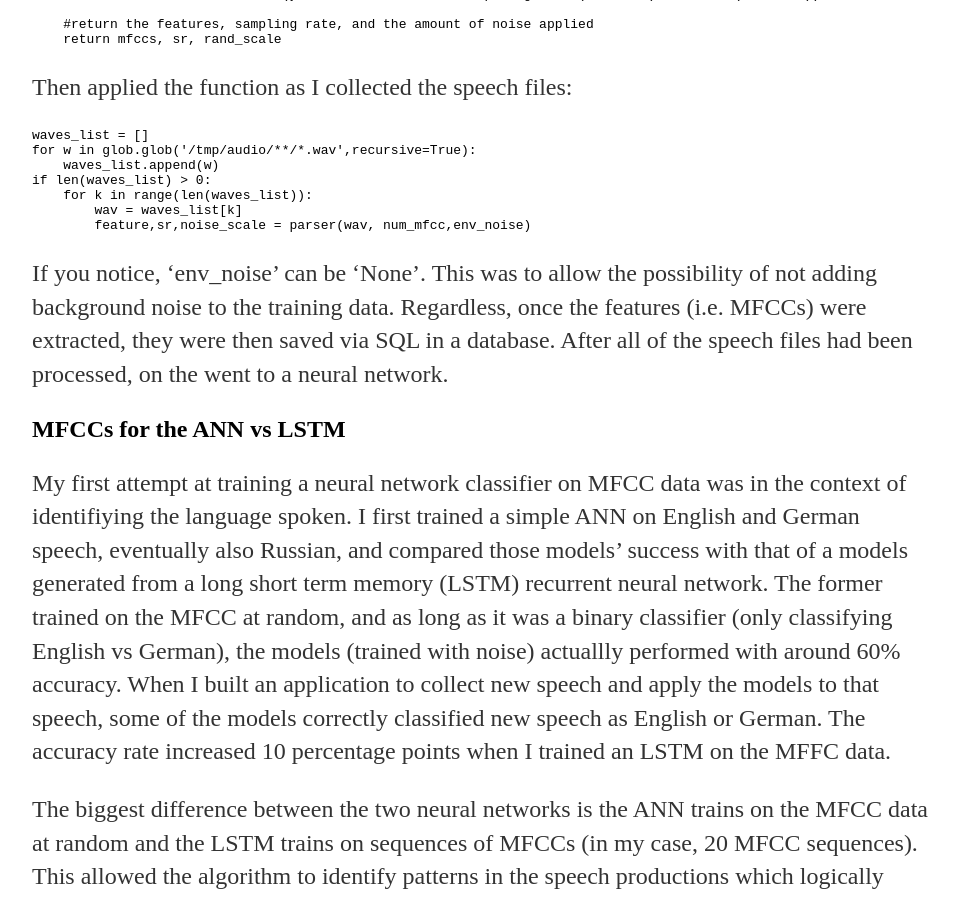
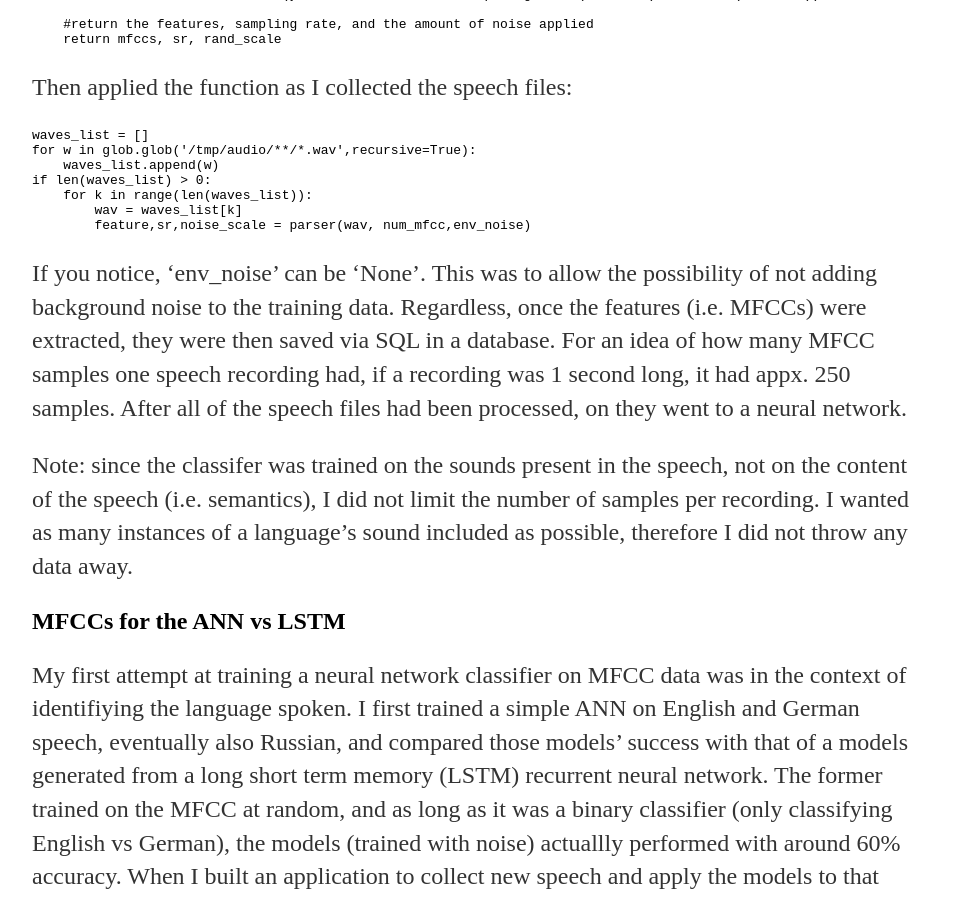
Before and after one commit to a-n-rose/a-n-rose.github.io, a Jekyll site: the page built from _posts/2018-09-09-MFCC-extraction-prep-speech-4-deep-learning.md, in a window 1280 px wide and 900 px high, scrolled down 6750 px. Shown: the whole window, without its empty margins (160-1119 px from the left). Built offline with Jekyll 4.4.1, drawn with Linux system fonts in a browser that asks for light colours.

Commit message:
explained why I didn't limit number of MFCCs collected

````diff
--- a/_posts/2018-09-09-MFCC-extraction-prep-speech-4-deep-learning.md
+++ b/_posts/2018-09-09-MFCC-extraction-prep-speech-4-deep-learning.md
@@ -122,8 +122,9 @@ if len(waves_list) > 0:
         feature,sr,noise_scale = parser(wav, num_mfcc,env_noise)
 ```
 
-If you notice, 'env_noise' can be 'None'. This was to allow the possibility of not adding background noise to the training data. Regardless, once the features (i.e. MFCCs) were extracted, they were then saved via SQL in a database. After all of the speech files had been processed, on the went to a neural network.
+If you notice, 'env_noise' can be 'None'. This was to allow the possibility of not adding background noise to the training data. Regardless, once the features (i.e. MFCCs) were extracted, they were then saved via SQL in a database. For an idea of how many MFCC samples one speech recording had, if a recording was 1 second long, it had appx. 250 samples.  After all of the speech files had been processed, on they went to a neural network.
 
+Note: since the classifer was trained on the sounds present in the speech, not on the content of the speech (i.e. semantics), I did not limit the number of samples per recording. I wanted as many instances of a language's sound included as possible, therefore I did not throw any data away.
 
 ## MFCCs for the ANN vs LSTM
 
````
